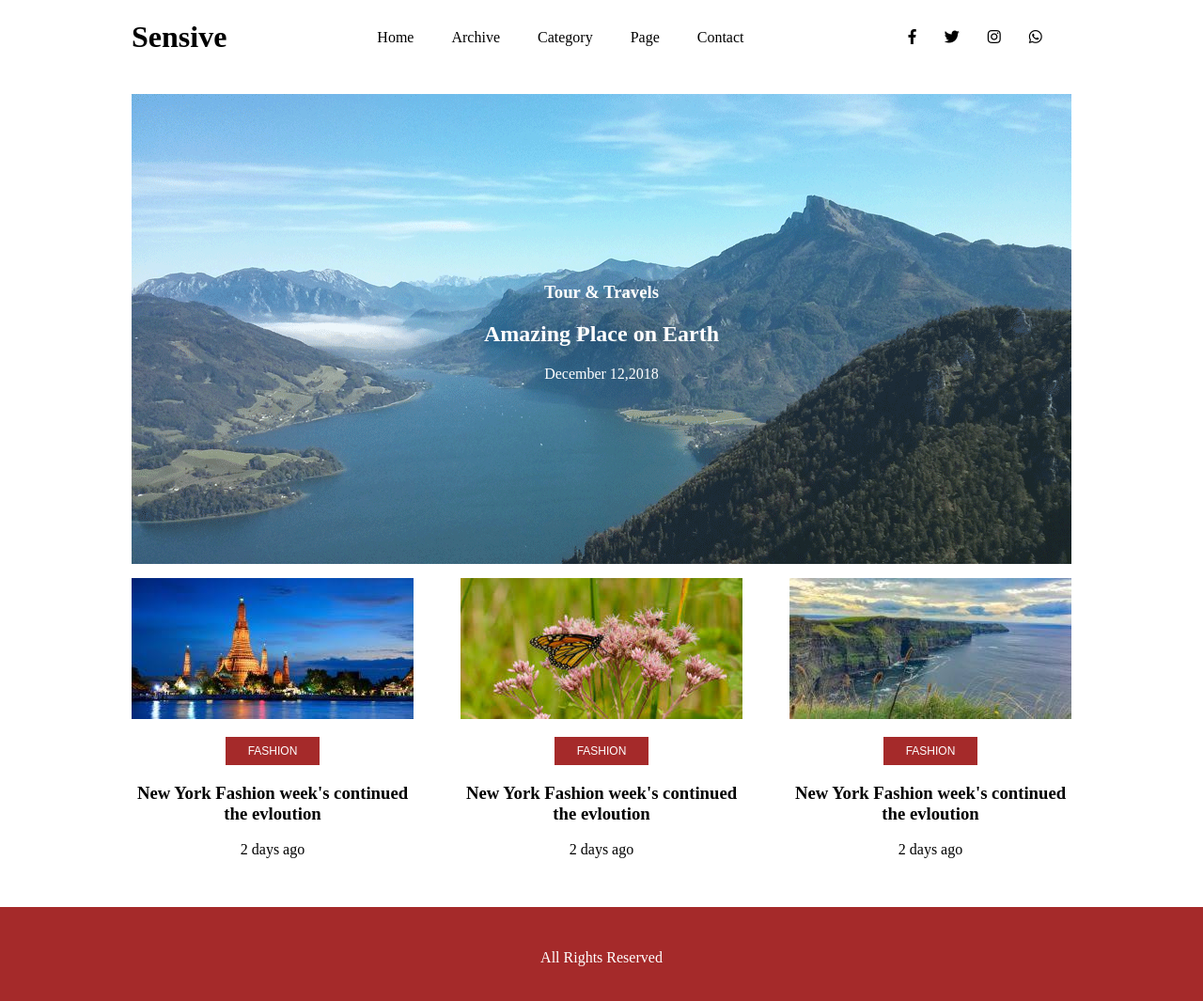
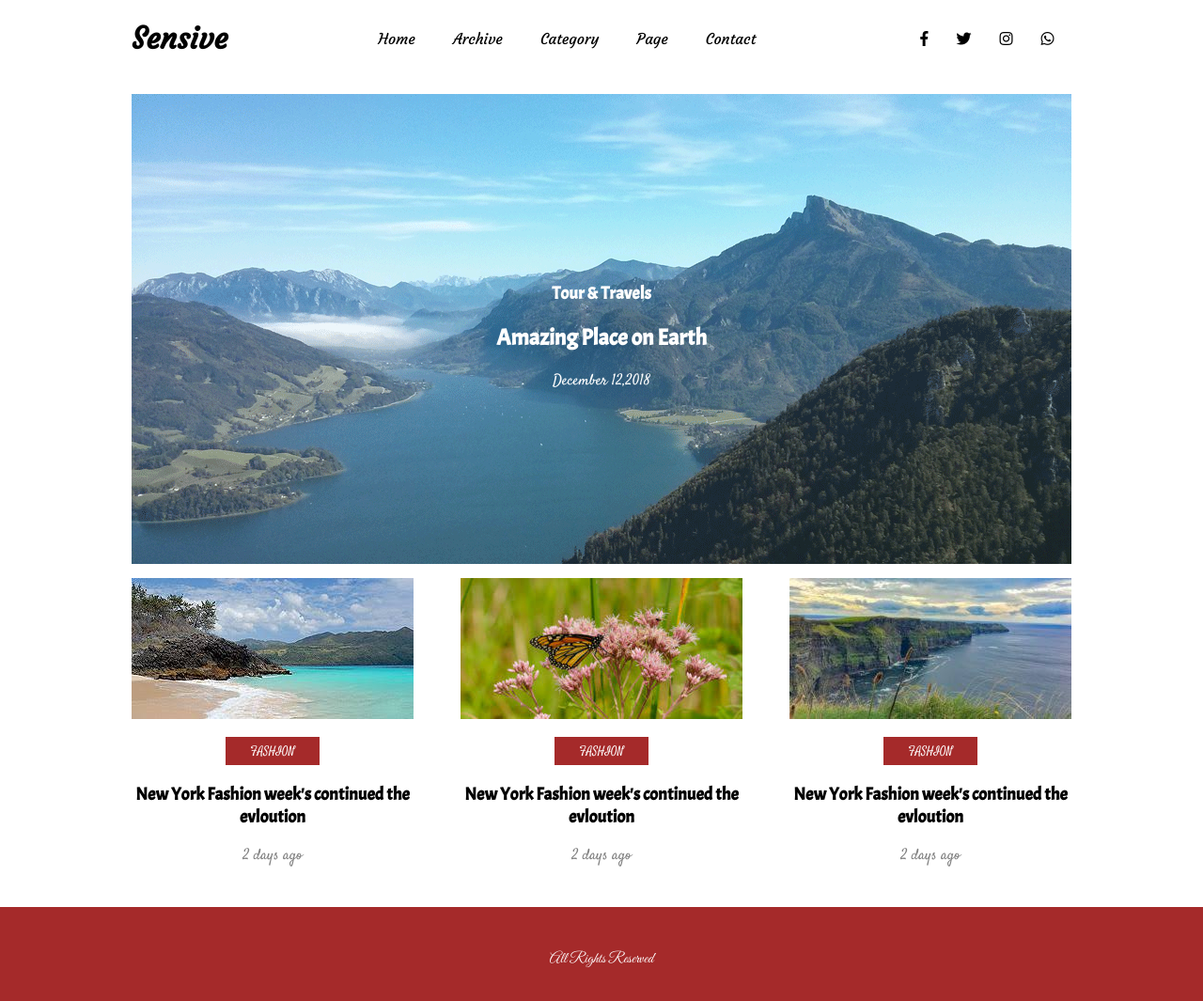
Before and after one commit to pavinane/Html-Basic, a plain HTML site: page index.html in a window 1280 px wide. Shown: the whole page at 94% size. Drawn offline with Linux system fonts and the light colour scheme.

Commit message:
done with basic of html | added picture & fonts

```diff
--- a/index.html
+++ b/index.html
@@ -7,6 +7,10 @@
     <title>Html Basic</title>
     <link rel="stylesheet" href="main.css">
     <link rel="stylesheet" href="https://use.fontawesome.com/releases/v5.0.7/css/all.css">
+    <link href="https://fonts.googleapis.com/css?family=Acme&display=swap" rel="stylesheet">
+    <link href="https://fonts.googleapis.com/css?family=Acme|Satisfy&display=swap" rel="stylesheet">
+    <link href="https://fonts.googleapis.com/css?family=Acme|Courgette|Satisfy&display=swap" rel="stylesheet">
+    <link href="https://fonts.googleapis.com/css?family=Acme|Courgette|Great+Vibes|Satisfy&display=swap" rel="stylesheet">
 </head>
 <body>
     <div class="header">
@@ -54,7 +58,7 @@
     <div class ="card-section">
         <div class ="cards">
             <div class="left-card">
-                <img src="./dd.jpeg"  alt="Left Card Image">
+                <img src="./kk.jpeg"  alt="Left Card Image">
                 <button>fashion</button>
                 <h3>New York Fashion week's continued the evloution</h3>
                 <p>2 days ago</p>
--- a/main.css
+++ b/main.css
@@ -3,6 +3,7 @@ body{
     padding:0;
 }
 .header {
+    font-family: 'Courgette', cursive;
     height: 100px;
     /* background:red; */
 }
@@ -20,6 +21,9 @@ body{
 }
 .logo{
     float:left;
+}
+.logo >h1{
+    font-family: 'Courgette', cursive;
 }
 .menu{
     margin:0 100px;
@@ -65,11 +69,14 @@ body{
     text-align: center;
     margin:0;
     padding-top: 200px;
+    font-family: 'Acme', sans-serif;
 }
 .slide >h2{
+    font-family: 'Acme', sans-serif;
     text-align: center;
 }
 .slide >p{
+    font-family: 'Satisfy', cursive;
     text-align: center;
 }
 
@@ -106,12 +113,16 @@ body{
     font-size: 12px;
     text-transform: uppercase;
     cursor: pointer;
+    font-family: 'Satisfy', cursive;
 }
 .left-card >h3, .center-card >h3, .right-card >h3{
     text-align: center;
+    font-family: 'Acme', sans-serif;
 }
 .left-card >p, .center-card >p, .right-card >p{
 text-align: center;
+font-family: 'Satisfy', cursive;
+color: gray
 }
 .footer{
     height:100px;
@@ -122,4 +133,5 @@ text-align: center;
     padding-top:45px;
     margin:0;
     color: #fff;
+    font-family: 'Great Vibes', cursive;
 }
```
Also changed, not shown: kk.jpeg (added).
